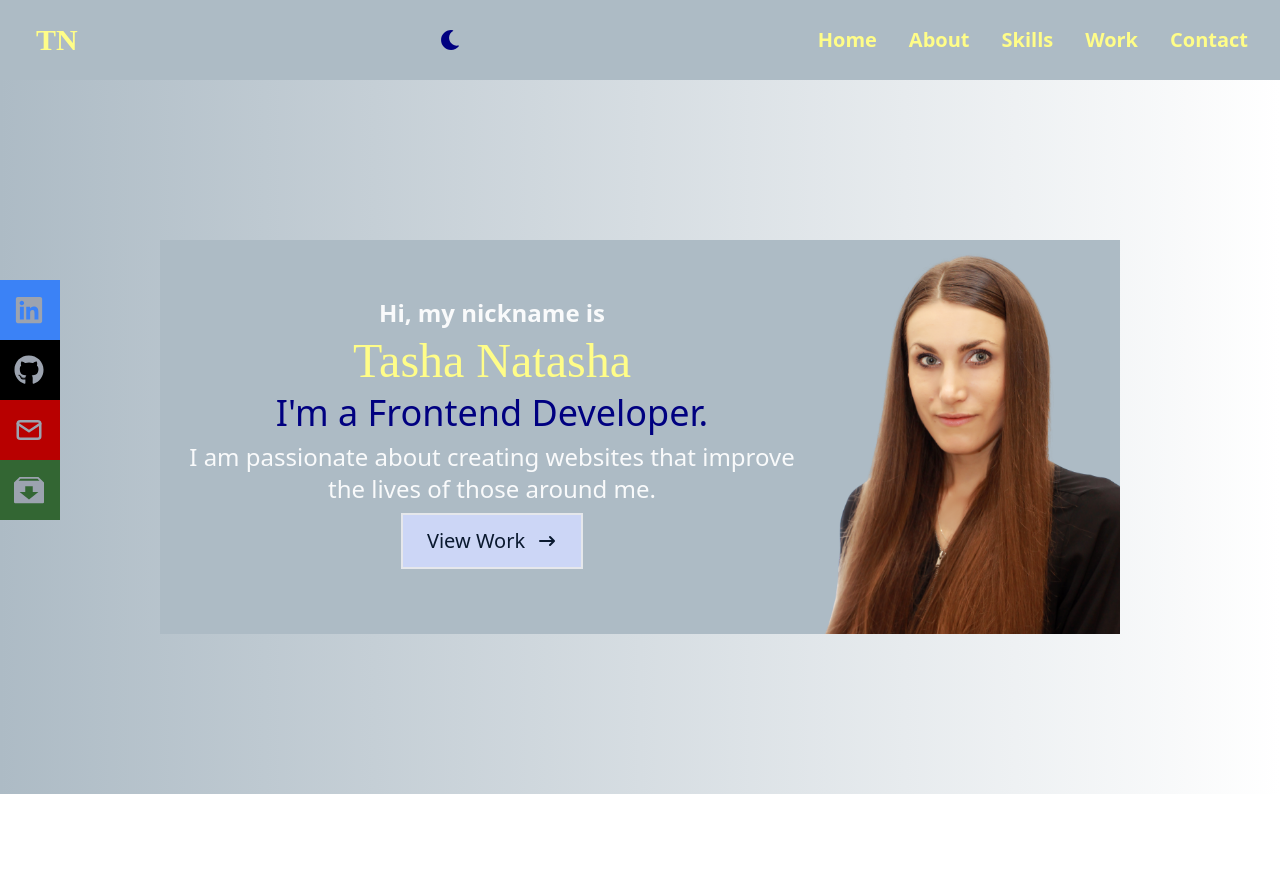
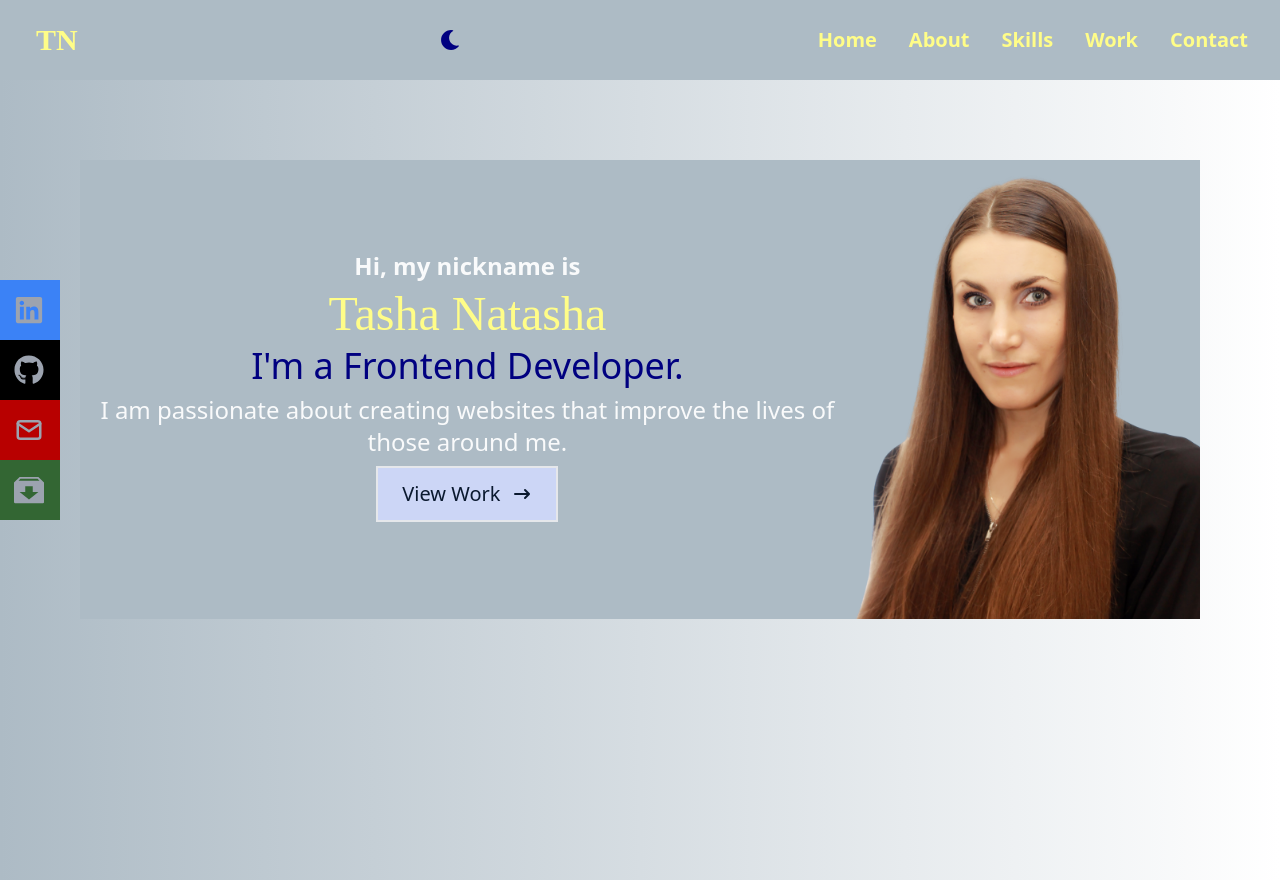
Before and after one commit to Tasha1003Natasha/Portfolio-Website, a React (Create React App) app: page / in a window 1280 px wide. Before the commit the page ends 800 px from the top, so only its background shows below. Built offline with nearby package versions, Linux system fonts and the light colour scheme.

Commit message:
Нome готово

```diff
--- a/src/components/Home/Home.jsx
+++ b/src/components/Home/Home.jsx
@@ -14,8 +14,8 @@ import SocialsIcons from 'components/Navbar/SocialsIcons';
 const Home = () => {
   return (
     <>
-      <div className="w-full h-full p-10 md:p-20 lg:p-40 bg-gradient-to-l from-white to-[#adbbc5] hover:bg-gradient-to-r  dark:from-white dark:to-[#0d1c2c]">
-        <div className="lg:max-w-[1000px]  mx-auto bg-[#adbbc5] text-[#000080]  dark:bg-[#0d1c2c] dark:text-[#8892b0]">
+      <div className="w-full h-screen p-12 md:p-20 bg-gradient-to-l from-white to-[#adbbc5] hover:bg-gradient-to-r  dark:from-white dark:to-[#0d1c2c]">
+        <div className="lg:max-w-[1200px]  mx-auto bg-[#adbbc5] text-[#000080]  dark:bg-[#0d1c2c] dark:text-[#8892b0]">
           <div className="flex flex-col md:flex-row md:items-center items-center">
             <div className="flex flex-col justify-center items-center">
               <p className="text-gray-50 font-bold lg:text-2xl">
@@ -28,7 +28,7 @@ const Home = () => {
               <h2 className="text-lg sm:text-3xl md:text-2xl lg:text-4xl leading-relaxed md:leading-snug mb-2 text-[#000080]  dark:text-[#ccd6f6]">
                 I'm a Frontend Developer.
               </h2>
-              <p className="m-2 md:mx-4 sm:m-0 text-center text-sm sm:text-base md:text-xl lg:text-2xl text-gray-50 mb:mb-4">
+              <p className="mx-4  text-center text-sm sm:text-base md:text-xl lg:text-2xl text-gray-50 mb:mb-4">
                 I am passionate about creating websites that improve the lives
                 of those around me.
               </p>
```
